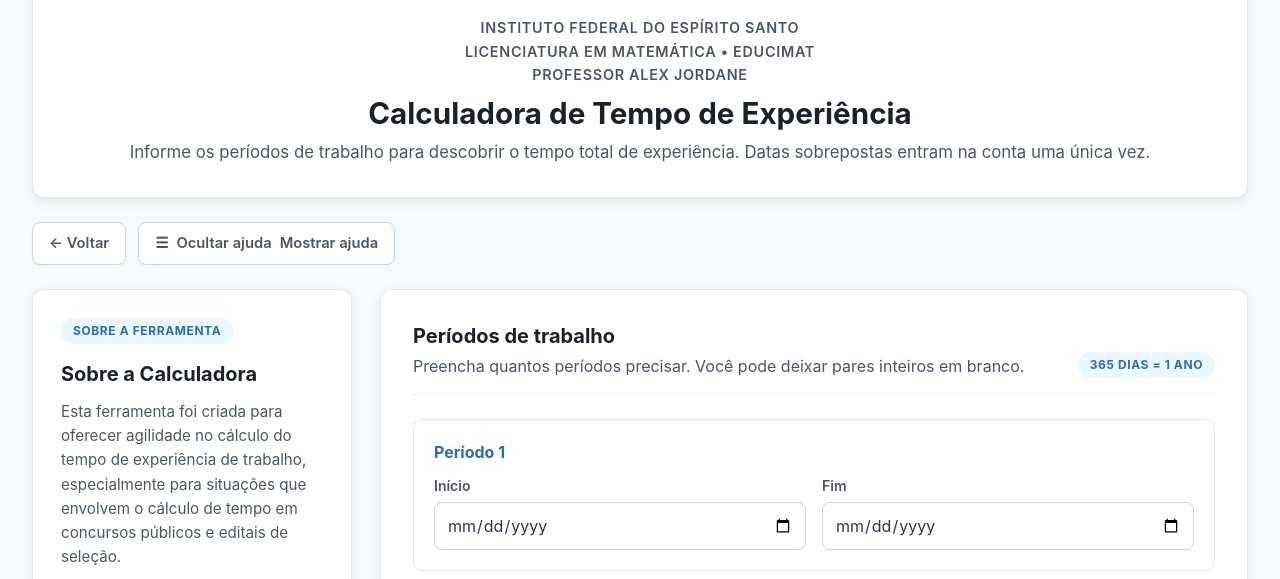
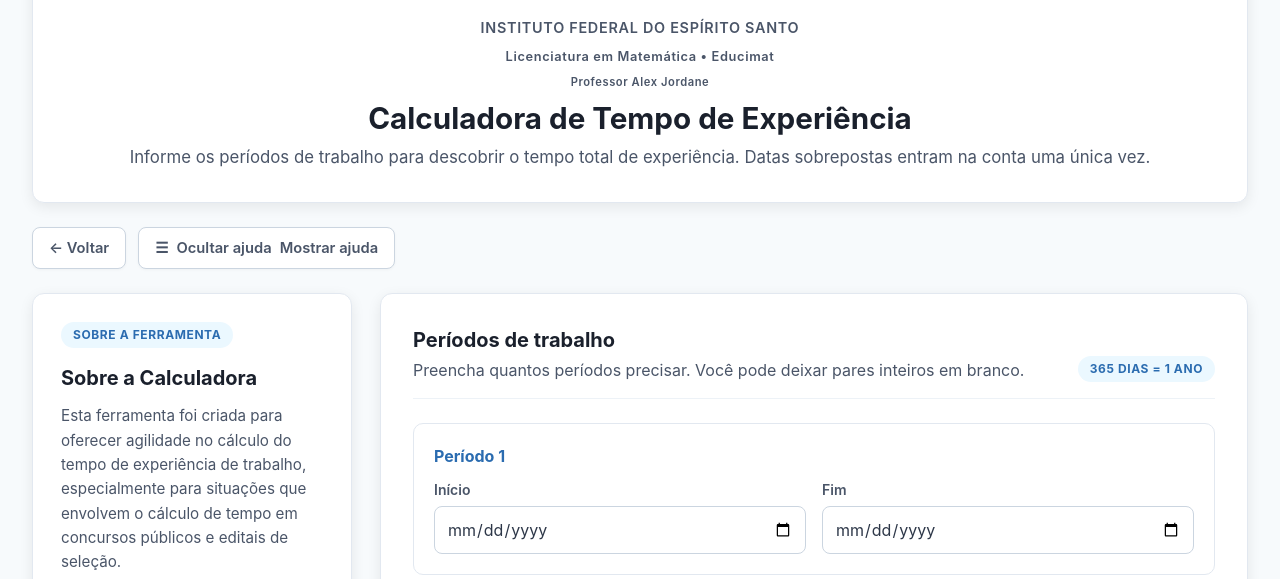
Before and after one commit to AlexJordane/calculadora_experiencia, a plain HTML site: page Calculadora.html in a window 1280 px wide. Shown: the part 172-751 px from the top of the page. Drawn offline with nearby package versions, Linux system fonts and the light colour scheme.

Commit message:
Alterações

```diff
--- a/Calculadora.html
+++ b/Calculadora.html
@@ -227,6 +227,32 @@
             margin: 2px 0;
         }
 
+        .cursos {
+            text-align: center;
+            font-size: 0.8rem;
+            font-weight: 600;
+            color: var(--muted);
+            letter-spacing: 0.05em;
+            margin-bottom: 8px;
+        }
+
+        .cursos p {
+            margin: 2px 0;
+        }
+
+        .professor {
+            text-align: center;
+            font-size: 0.7rem;
+            font-weight: 600;
+            color: var(--muted);
+            letter-spacing: 0.05em;
+            margin-bottom: 8px;
+        }
+
+        .professor p {
+            margin: 2px 0;
+        }
+
         .header-title {
             font-size: 1.85rem;
             font-weight: 700;
@@ -286,7 +312,13 @@
 
             <div class="instituicao">
                 <p>Instituto Federal do Espírito Santo</p>
+            </div>
+
+            <div class="cursos">
                 <p>Licenciatura em Matemática &bull; Educimat</p>
+            </div>
+
+            <div class="professor">
                 <p>Professor Alex Jordane</p>
             </div>
 
```
Also changed, not shown: index.html (+44 -7 lines).
